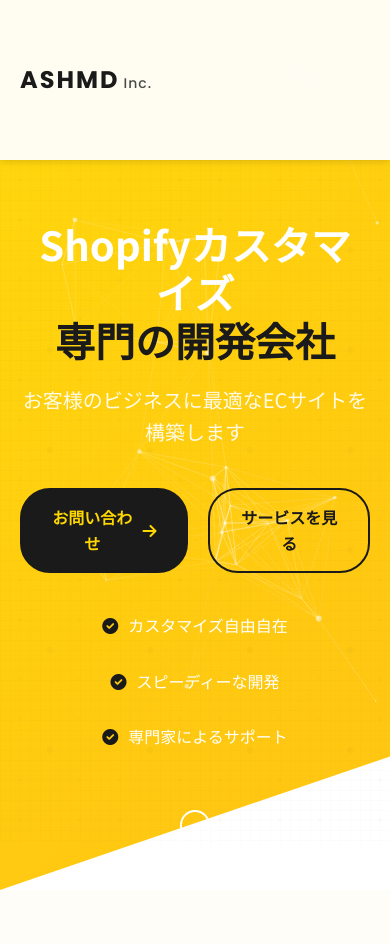
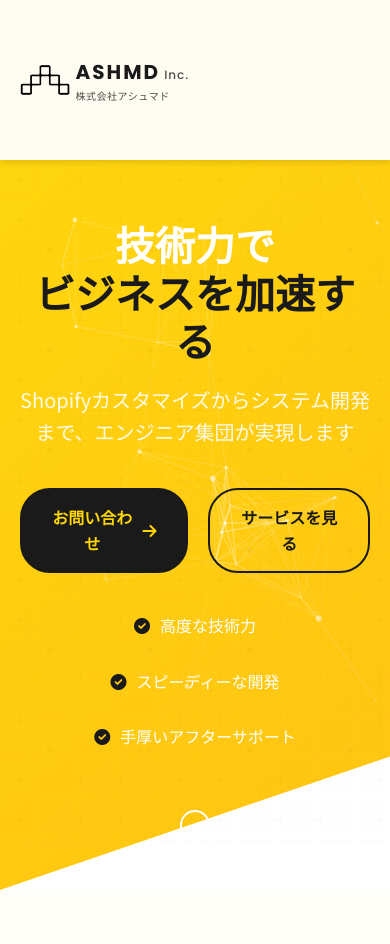
Before and after one commit to ashmd-biz/ashmd-biz.github.io, a PHP site: page / in a window 390 px wide. Shown: the top 944 px of the page. Run offline with PHP 8.4, Linux system fonts and the light colour scheme.

Commit message:
文言修正

```diff
--- a/assets/css/style.css
+++ b/assets/css/style.css
@@ -63,15 +63,27 @@ body {
 /* Logo styles */
 .logo a {
     text-decoration: none;
+}
+
+.logo-container {
+    display: flex;
+    align-items: center;
+    gap: 10px;
+}
+
+.logo-image {
+    height: 40px;
+    width: auto;
+}
+
+.logo-text-container {
     display: flex;
     flex-direction: column;
-    align-items: flex-start;
 }
 
 .logo-text {
     display: flex;
     align-items: baseline;
-    margin-bottom: 2px;
 }
 
 .company-name {
@@ -117,12 +129,24 @@ body {
 }
 
 @media (max-width: 768px) {
-    .logo-text {
-        margin-bottom: 0;
+    .logo-container {
+            gap: 6px;
+        }
+
+        .logo-image {
+            height: 32px;
     }
 
     .logo-text-jp {
-        display: none;
+        font-size: 10px;
+        }
+
+        .company-name {
+            font-size: 20px;
+        }
+
+        .company-type {
+            font-size: 12px;
     }
 }
 
--- a/index.html
+++ b/index.html
@@ -19,11 +19,16 @@
             <nav class="nav">
                 <div class="logo">
                     <a href="/">
-                        <span class="logo-text">
-                            <span class="company-name">ASHMD</span>
-                            <span class="company-type">Inc.</span>
-                        </span>
-                        <span class="logo-text-jp">株式会社アシュマド</span>
+                        <div class="logo-container">
+                            <img src="assets/images/ashmd_logo.png" alt="株式会社アシュマド" class="logo-image">
+                            <div class="logo-text-container">
+                                <span class="logo-text">
+                                    <span class="company-name">ASHMD</span>
+                                    <span class="company-type">Inc.</span>
+                                </span>
+                                <span class="logo-text-jp">株式会社アシュマド</span>
+                            </div>
+                            </div>
                     </a>
                 </div>
                 <ul class="nav-links">
@@ -44,8 +49,8 @@
             </div>
             <div class="container">
                 <div class="hero-content" data-aos="fade-up">
-                    <h1>Shopifyカスタマイズ<br><span class="highlight">専門の開発会社</span></h1>
-                    <p class="hero-description">お客様のビジネスに最適なECサイトを構築します</p>
+                    <h1>技術力で<br><span class="highlight">ビジネスを加速する</span></h1>
+                    <p class="hero-description">Shopifyカスタマイズからシステム開発まで、エンジニア集団が実現します</p>
                     <div class="hero-buttons">
                         <a href="#contact" class="btn btn-primary">お問い合わせ <i class="fas fa-arrow-right"></i></a>
                         <a href="#services" class="btn btn-secondary">サービスを見る</a>
@@ -53,7 +58,7 @@
                     <div class="hero-features">
                         <div class="feature">
                             <i class="fas fa-check-circle"></i>
-                            <span>カスタマイズ自由自在</span>
+                            <span>高度な技術力</span>
                         </div>
                         <div class="feature">
                             <i class="fas fa-check-circle"></i>
@@ -61,7 +66,7 @@
                         </div>
                         <div class="feature">
                             <i class="fas fa-check-circle"></i>
-                            <span>専門家によるサポート</span>
+                            <span>手厚いアフターサポート</span>
                         </div>
                     </div>
                 </div>
@@ -110,6 +115,14 @@
                         </div>
                         <h3>その他システム開発</h3>
                         <p>ECサイトの関連システムを始め、その他業務システムを開発いたします。</p>
+                        <a href="#contact" class="service-link">詳しく見る <i class="fas fa-arrow-right"></i></a>
+                    </div>
+                    <div class="service-card" data-aos="fade-up" data-aos-delay="400">
+                        <div class="service-icon">
+                            <i class="fas fa-headset"></i>
+                        </div>
+                        <h3>アフターサポート・保守</h3>
+                        <p>開発後も安心のサポート体制。定期的なメンテナンスや機能追加、トラブル対応まで継続的にサポートします。</p>
                         <a href="#contact" class="service-link">詳しく見る <i class="fas fa-arrow-right"></i></a>
                     </div>
                 </div>
@@ -166,13 +179,27 @@
             </div>
         </section>
 
+        <section id="service5" class="service">
+            <div class="container">
+                <h2 class="section-title" data-aos="fade-up">アフターサポート・保守</h2>
+                <div class="about-content" data-aos="fade-up">
+                    <div class="about-text">
+                        <p>システム開発は「作って終わり」ではありません。私たちは開発後の継続的なサポートを重視しています。Shopifyの定期的なアップデートへの対応、セキュリティ対策、機能の改善・追加など、お客様のビジネスの成長に合わせた長期的なサポートを提供します。
+                        </p>
+                        <p>また、急なトラブルにも迅速に対応。エンジニアが直接対応するため、問題の早期解決が可能です。安心してシステムを運用いただけるよう、開発後も変わらぬサポートを継続いたします。</p>
+                    </div>
+                </div>
+            </div>
+        </section>
+
         <section id="about" class="about">
             <div class="container">
                 <h2 class="section-title" data-aos="fade-up">会社概要</h2>
                 <div class="about-content" data-aos="fade-up">
                     <div class="about-text">
-                        <p>私たちは、Shopifyを活用したECサイト構築のエキスパートとして、多くのお客様のビジネス成長をサポートしてきました。</p>
-                        <p>テーマのカスタマイズからアプリケーション開発まで、幅広いニーズにお応えします。</p>
+                        <p>私たちは、エンジニアだけで構成された少数精鋭のシステム開発会社です。ECサイト関連システムを中心に、お客様のビジネスを支える技術ソリューションを提供しています。</p>
+                        <p>Shopifyのカスタマイズやカスタムアプリ開発を得意としながらも、業務効率化システムや顧客管理システムなど、幅広い開発ニーズにお応えします。技術に特化した小さな組織だからこそ実現できる、柔軟かつスピーディーな対応が私たちの強みです。
+                        </p>
                     </div>
                     <table class="company-info">
                         <tr>
@@ -249,7 +276,7 @@
                 <div class="contact-wrapper" data-aos="fade-up" data-aos-delay="100">
                     <div class="contact-info">
                         <h3>お気軽にご相談ください</h3>
-                        <p>Shopifyに関する課題解決をサポートいたします。<br>まずはお気軽にご相談ください。</p>
+                        <p>Shopifyに関する課題から一般的なシステム開発まで、幅広いご相談に対応いたします。<br>まずはお気軽にお問い合わせください。</p>
                         <div class="contact-details">
                             <div class="contact-item">
                                 <i class="fas fa-envelope"></i>
```
Also changed, not shown: assets/images/ashmd_logo.png (added).
